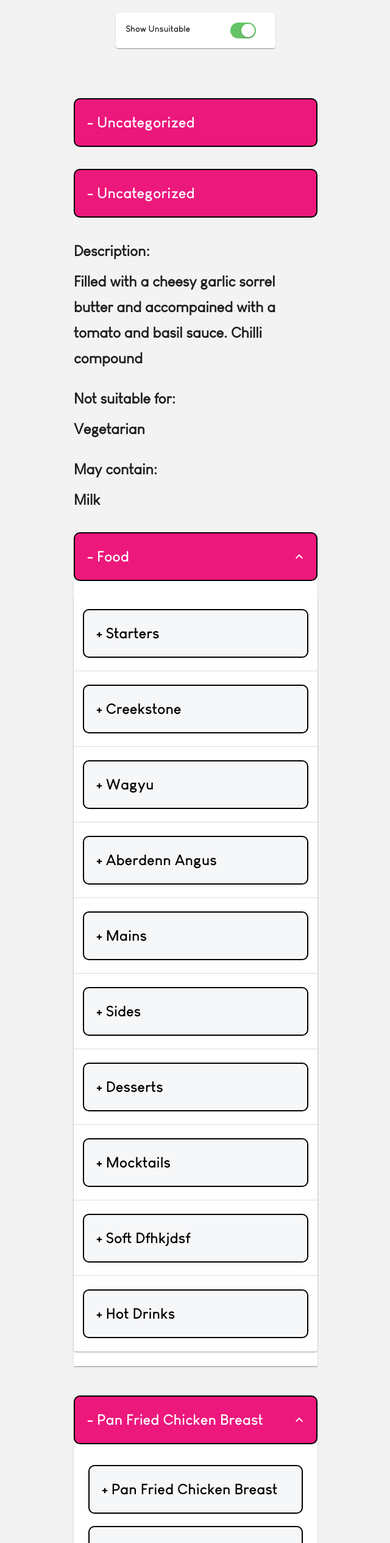
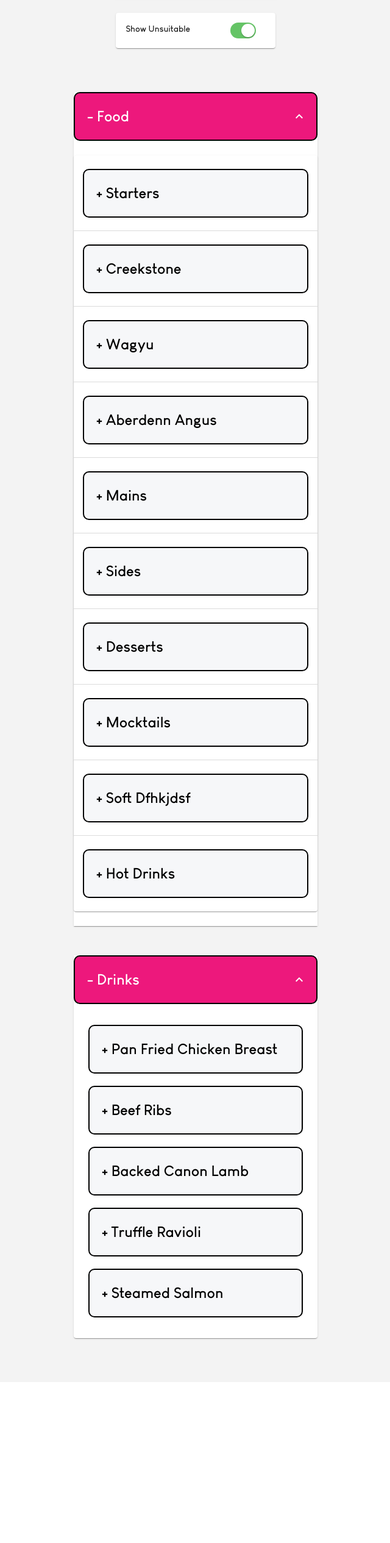
Before and after one commit to mshahid538/menux-web3, a React (Create React App) app: page /final in a window 1280 px wide. Shown: the part 262-2793 px from the top of the page at 61% size, without its empty margins (319-959 px from the left). After the commit the page ends 2529 px from the top, so only its background shows below. Built offline with nearby package versions, Linux system fonts and the light colour scheme; a web font is replaced by a local one.

Commit message:
improvements on final screen

```diff
--- a/src/App.css
+++ b/src/App.css
@@ -17,8 +17,8 @@
   font-family: louis-george-cafe-bold;
   src: url('./fonts/louis-george-cafe.bold.ttf') format('truetype');
   /* Add more font formats if necessary */
-  font-weight: normal;
-  font-style: normal;
+  font-weight: bold;
+  font-style:normal;
 }
 
 @font-face {
--- a/src/components/FinalResult/FinalResult.tsx
+++ b/src/components/FinalResult/FinalResult.tsx
@@ -200,7 +200,7 @@ function FinalResult() {
             margin={"0 auto"}
             width={"60%"}
           >
-            <Button
+            {/* <Button
               className="btn"
               sx={{
                 background: "#ED187C",
@@ -260,7 +260,7 @@ function FinalResult() {
                 justifySelf={"start"}
                 fontSize={24}
               >
-                Description:
+                Description22:
               </Typography>
               <Typography
                 fontSize={24}
@@ -318,18 +318,18 @@ function FinalResult() {
                 {allergenInfo && allergenInfo.mayContain.join(", ")}
                 {!allergenInfo && <>Milk</>}
               </Typography>
-            </Box>
+            </Box> */}
             <CategoriesAccordion
               name={" - Food"}
               title={"Cookie"}
               subtitle={"VEGAN Milk Chocolate"}
             />
-            <ProductAccordion
+            {/* <ProductAccordion
               name={"- Pan Fried Chicken Breast"}
               title={"Mains"}
               subtitle={"Soup"}
               callback={handleCallback}
-            />
+            /> */}
             <ProductAccordion
               name={"- Drinks"}
               title={"Mains"}
```
